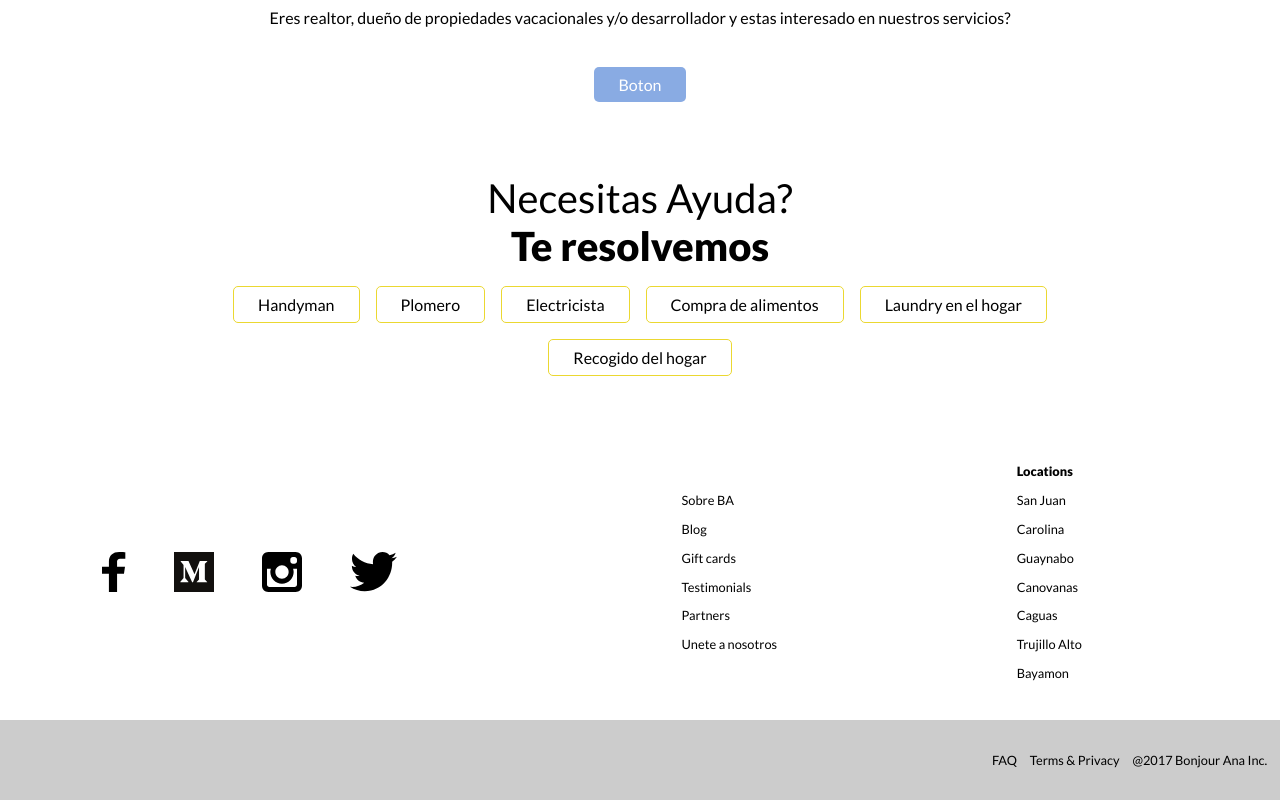
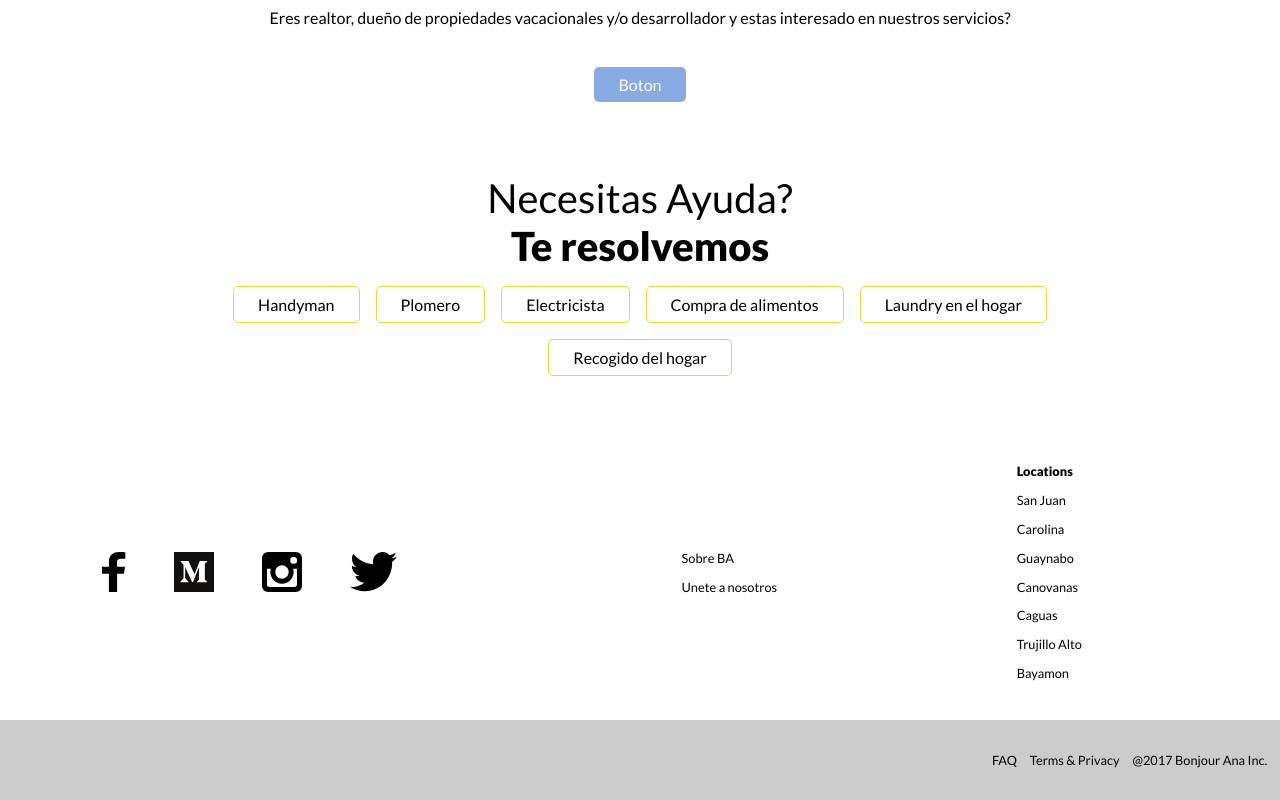
Before and after one commit to bonjouranainc/web-app, a React app in the folder front-end/: page / in a window 1280 px wide. Shown: the part 2508-3308 px from the top of the page. Built offline with nearby package versions, Linux system fonts and the light colour scheme.

Commit message:
Footer fixed

```diff
--- a/front-end/src/components/Footer/FooterTop.js
+++ b/front-end/src/components/Footer/FooterTop.js
@@ -30,19 +30,7 @@ class FooterTop extends Component {
             <a href='/about'>
               Sobre BA
             </a>
-            <a href='#'>
-              Blog
-            </a>
-            <a href='#'>
-              Gift cards
-            </a>
-            <a href='#'>
-              Testimonials
-            </a>
-            <a href='#'>
-              Partners
-            </a>
-            <a href='#'>
+            <a href='mailto:hi@bonjourana.com'>
               Unete a nosotros
             </a>
           </div>
```
